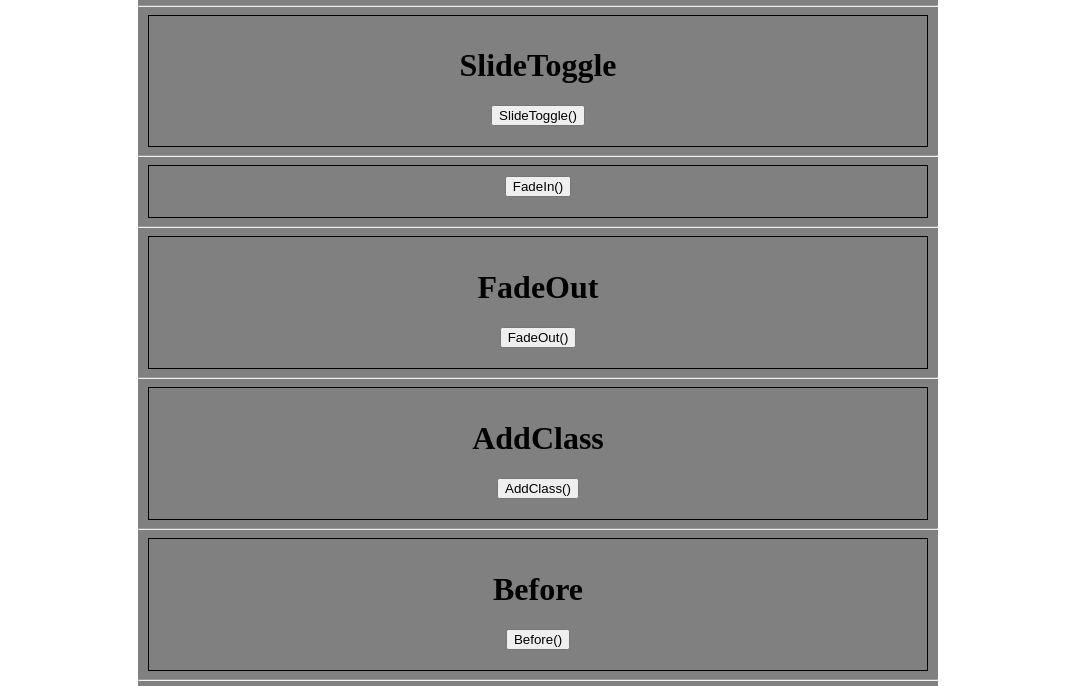
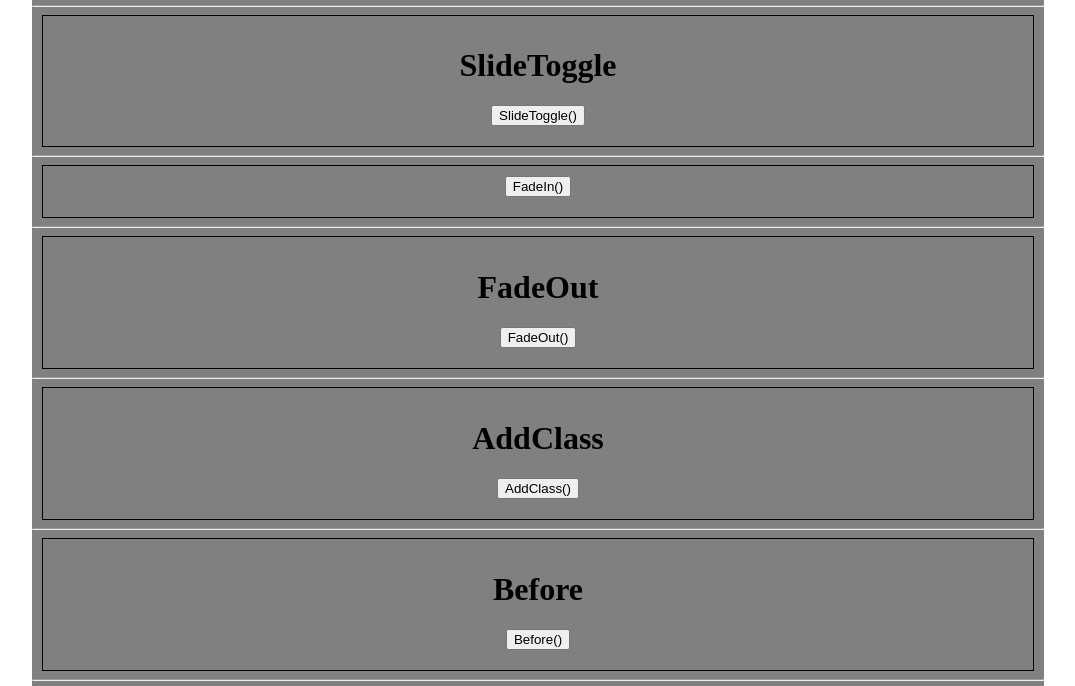
Before and after one commit to diegogarrido/jquery, a plain HTML site: page index.html in a window 1280 px wide. Shown: the part 749-1435 px from the top of the page, without its empty margins (102-1177 px from the left). Drawn offline with nearby package versions, Linux system fonts and the light colour scheme.

Commit message:
Update style.css

```diff
--- a/style.css
+++ b/style.css
@@ -1,6 +1,5 @@
 .container {
-    min-width: 800px;
-    max-width: 600px;
+    width: 80%;
     padding-top: 10px;
     margin: auto;
     background-color: gray;
```
